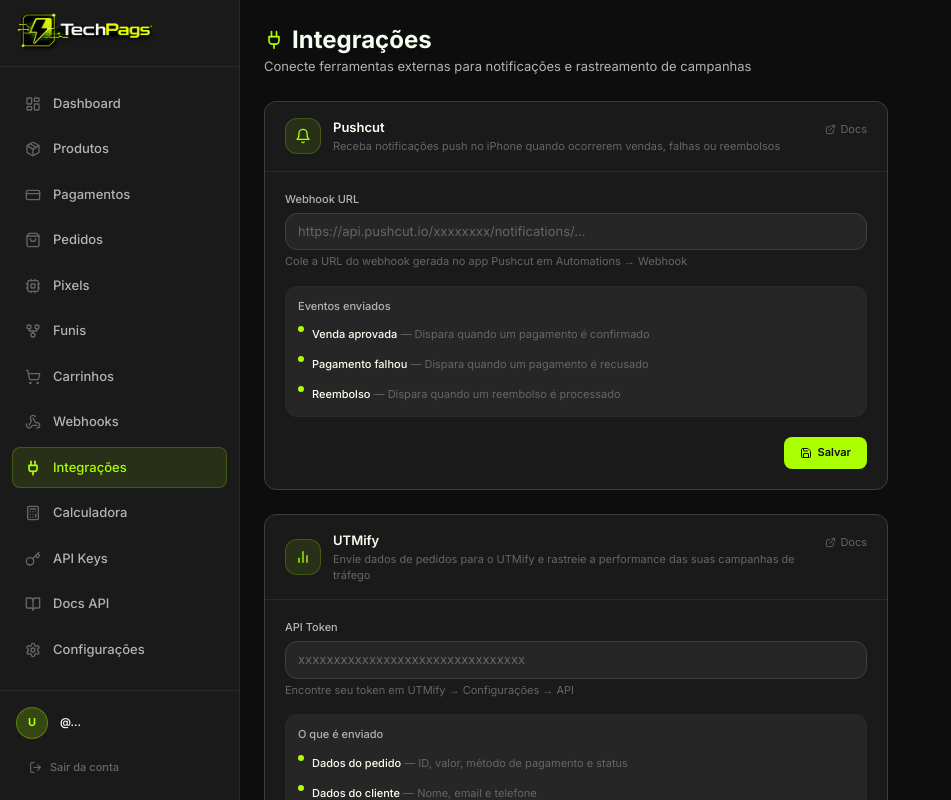
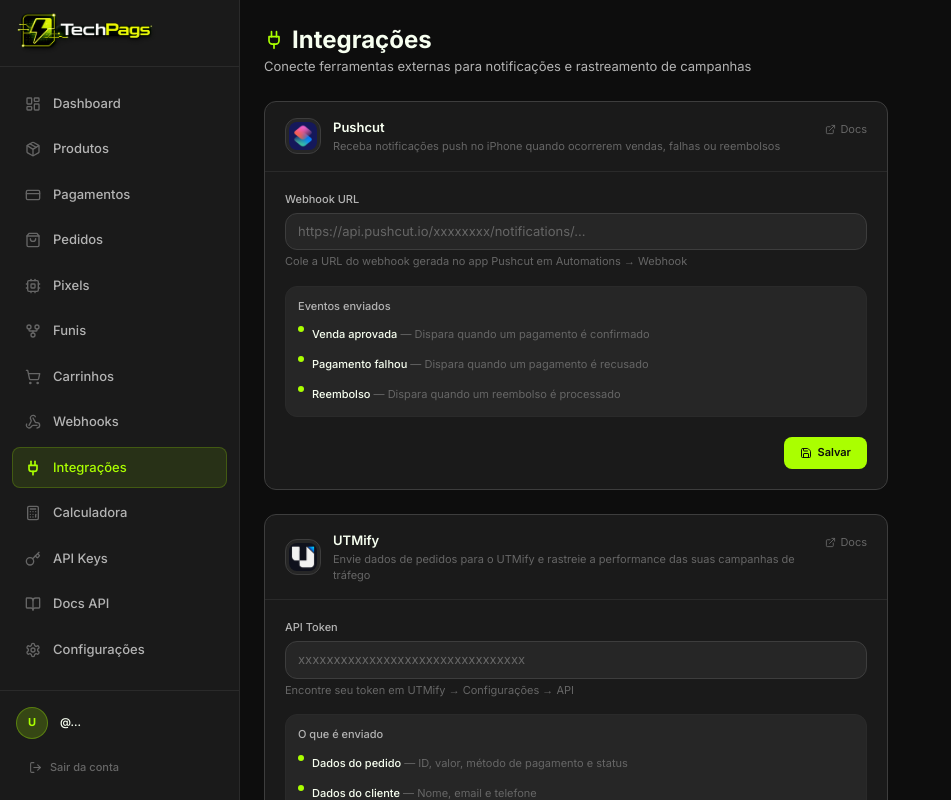
Before and after one commit to leprexhaum/ranigoods, a Next.js app: page /integracoes in a window 1280 px wide. Shown: the top 800 px of the page, without its empty margins (0-951 px from the left). Built offline with nearby package versions, Linux system fonts and the light colour scheme; no server answers.

Commit message:
feat: usar ícones reais do Pushcut e UTMify na página de integrações
Co-Authored-By: Claude Sonnet 4.6 <noreply@anthropic.com>

```diff
--- a/app/(app)/integracoes/page.tsx
+++ b/app/(app)/integracoes/page.tsx
@@ -1,7 +1,8 @@
 'use client'
 
 import { useState, useEffect } from 'react'
-import { Plug, Save, Check, ExternalLink, Bell, BarChart2 } from 'lucide-react'
+import { Plug, Save, Check, ExternalLink } from 'lucide-react'
+import Image from 'next/image'
 import clsx from 'clsx'
 
 interface IntegrationSettings {
@@ -49,7 +50,7 @@ function IntegrationCard({ icon, title, description, docsUrl, children, onSave,
     <div className="bg-ep-surface border border-ep-border-default rounded-xl overflow-hidden">
       <div className="flex items-start justify-between px-5 py-4 border-b border-ep-border-subtle">
         <div className="flex items-center gap-3">
-          <div className="w-9 h-9 rounded-lg bg-ep-accent/10 border border-ep-accent/20 flex items-center justify-center flex-shrink-0">
+          <div className="w-9 h-9 rounded-lg bg-ep-raised border border-ep-border-default flex items-center justify-center flex-shrink-0 overflow-hidden">
             {icon}
           </div>
           <div>
@@ -177,7 +178,7 @@ export default function IntegracoesPage() {
       )}
 
       <IntegrationCard
-        icon={<Bell size={16} className="text-ep-accent" />}
+        icon={<Image src="/pushcut-icon.png" alt="Pushcut" width={28} height={28} className="rounded-md object-contain" />}
         title="Pushcut"
         description="Receba notificações push no iPhone quando ocorrerem vendas, falhas ou reembolsos"
         docsUrl="https://www.pushcut.io/support.html"
@@ -214,7 +215,7 @@ export default function IntegracoesPage() {
       </IntegrationCard>
 
       <IntegrationCard
-        icon={<BarChart2 size={16} className="text-ep-accent" />}
+        icon={<Image src="/utmify-icon.png" alt="UTMify" width={28} height={28} className="rounded-md object-contain" />}
         title="UTMify"
         description="Envie dados de pedidos para o UTMify e rastreie a performance das suas campanhas de tráfego"
         docsUrl="https://utmify.com.br"
```
Also changed, not shown: public/pushcut-icon.png (added), public/utmify-icon.png (added).
